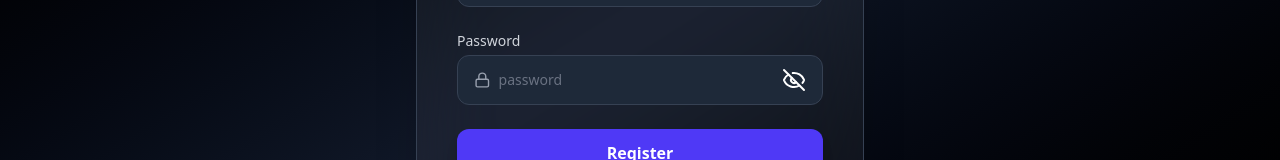
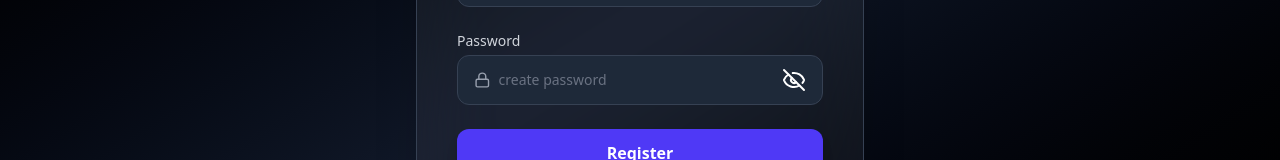
Before and after one commit to iamJ3/Chat2Code, a React (Vite) app: page /register in a window 1280 px wide. Shown: the part 375-535 px from the top of the page. Built offline with nearby package versions, Linux system fonts and the light colour scheme; no server answers.

Commit message:
fix : placeholder fi of register input

```diff
--- a/src/Pages/LandingPage.jsx
+++ b/src/Pages/LandingPage.jsx
@@ -68,7 +68,7 @@ const navigate = useNavigate();
           variants={fadeInUp}
           custom={4}
         >
-          <button onClick={()=>navigate('/login')} className="group relative px-8 py-4 text-lg font-bold rounded-2xl text-white bg-gradient-to-r from-[#D97757] to-orange-400 hover:from-orange-400 hover:to-[#D97757] transition-all duration-300 transform hover:scale-105 shadow-2xl hover:shadow-[#D97757]/40 flex items-center justify-center gap-3 focus:outline-none focus:ring-2 focus:ring-[#D97757]/40">
+          <button onClick={()=>navigate('/register')} className="group relative px-8 py-4 text-lg font-bold rounded-2xl text-white bg-gradient-to-r from-[#D97757] to-orange-400 hover:from-orange-400 hover:to-[#D97757] transition-all duration-300 transform hover:scale-105 shadow-2xl hover:shadow-[#D97757]/40 flex items-center justify-center gap-3 focus:outline-none focus:ring-2 focus:ring-[#D97757]/40">
             Get Started
             <ArrowRight className="w-5 h-5 group-hover:translate-x-1 transition-transform duration-300" />
           </button>
--- a/src/Pages/Register.jsx
+++ b/src/Pages/Register.jsx
@@ -84,7 +84,7 @@ const Register = () => {
                                 title="Password must be 6-20 characters"
                                 autoComplete="current-password"
                                 maxLength={20}
-                                placeholder='password'
+                                placeholder='create password'
                                 onChange={(e) => setpassword(e.target.value)}
                                 className="bg-transparent outline-none w-full text-sm placeholder-gray-500 text-white"
                                 required
```
